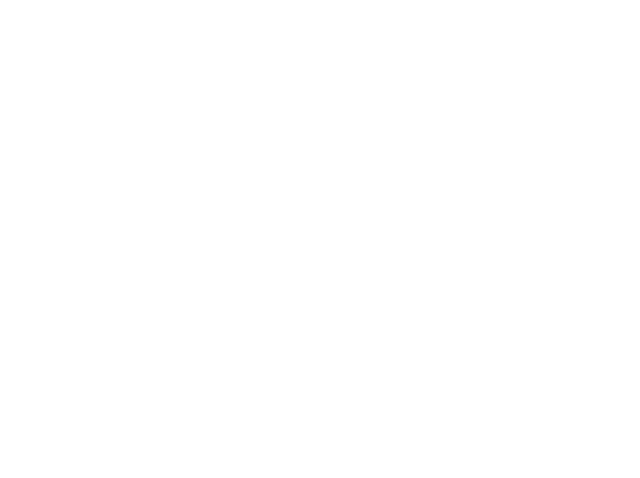
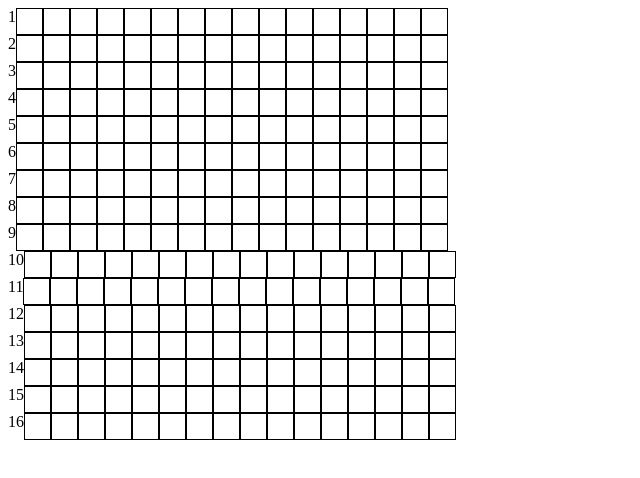
Before and after one commit to Jmainejj/etch-a-sketchs, a plain HTML site: page index.html in a window 1280 px wide. Shown: the whole page, without its empty margins (0-640 px from the left). Drawn offline with Linux system fonts and the light colour scheme.

Commit message:
the 16 by 16 grid was created

```diff
--- a/main.js
+++ b/main.js
@@ -0,0 +1,22 @@
+let mainDiv = document.createElement('div')
+
+mainDiv.className = "main-div"
+document.body.append(mainDiv)
+
+function board(){
+    for (let i = 1; i < 17; i++){
+        // console.log(i)
+        let col = document.createElement('div')
+        col.className = 'col'
+        col.textContent = i
+        mainDiv.append(col)
+
+        for (let j = 1; j < 17; j++){
+            console.log(j)
+            let row = document.createElement('div')
+            row.className = 'row'
+            col.append(row)
+        }
+    }
+}
+board()
--- a/styles.css
+++ b/styles.css
@@ -0,0 +1,19 @@
+.mainDiv{
+    /* display: flex; */
+
+}
+.col{
+    display: flex;
+
+
+}
+ .row{
+    height: 25px;
+    width: 25px;
+    /* color: blue; */
+    /* background-color: blue; */
+    border: black 1px solid;
+}
+.row:hover{
+    background-color: green;
+}
```
Also changed, not shown: index.html (line endings or trailing spaces), 1 other file.
